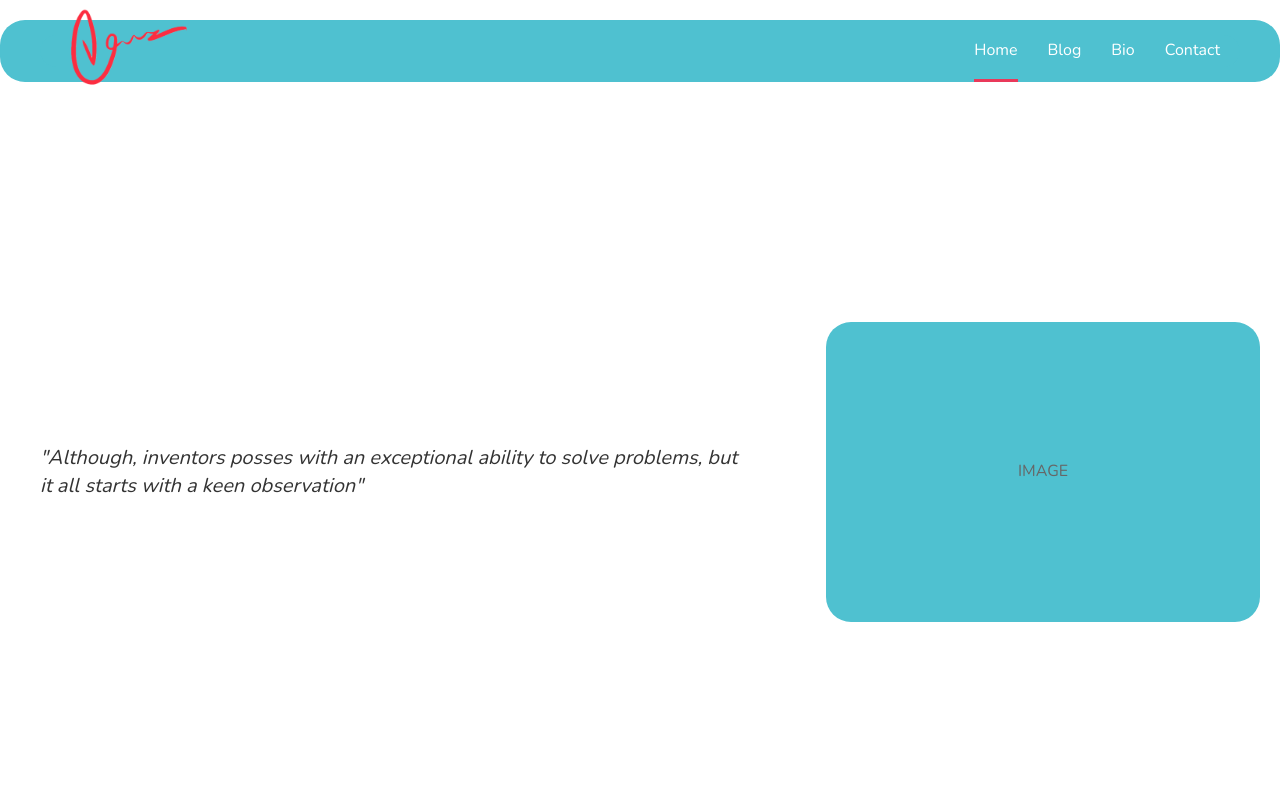
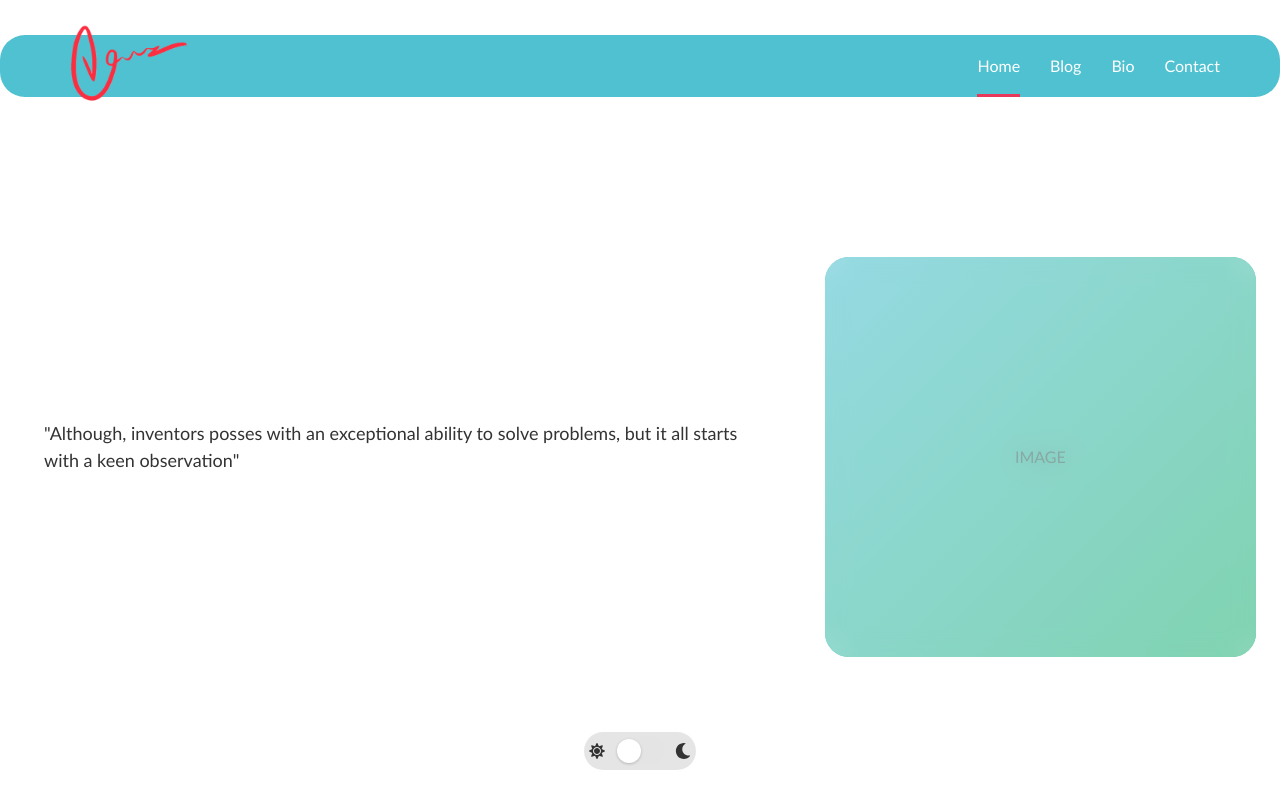
Before and after one commit to manthenavamsi/personal-website, a React (Create React App) app: page / in a window 1280 px wide. Shown: the top 808 px of the page. Built offline with nearby package versions, Linux system fonts and the light colour scheme.

Commit message:
Update website color scheme to red (#f0544f)

```diff
--- a/src/App.js
+++ b/src/App.js
@@ -6,6 +6,7 @@ import Bio from './pages/Bio'; // Rename import from About to Bio
 import Blog from './pages/Blog';
 import BlogPost from './component/BlogPost';
 import Contact from './pages/Contact';
+import ThemeToggle from './component/ThemeToggle';
 import './assets/css/styles.css';
 
 function App() {
@@ -16,10 +17,11 @@ function App() {
         <Routes>
           <Route path="/" element={<Home />} />
           <Route path="/blog" element={<Blog />} />
-          <Route path="/blog/:id" element={<BlogPost />} /> {/* This route is crucial */}
-          <Route path="/bio" element={<Bio />} /> {/* Change path from /about to /bio */}
+          <Route path="/blog/:id" element={<BlogPost />} />
+          <Route path="/bio" element={<Bio />} />
           <Route path="/contact" element={<Contact />} />
         </Routes>
+        <ThemeToggle />
       </div>
     </Router>
   );
--- a/src/assets/css/styles.css
+++ b/src/assets/css/styles.css
@@ -1,7 +1,21 @@
 /* Global Styles */
 
-/* Import Google Font */
-@import url('https://fonts.googleapis.com/css2?family=Nunito:wght@300;600&display=swap');
+/* Import Google Fonts */
+@import url('https://fonts.googleapis.com/css2?family=Inter:wght@300;400;500;600&family=Plus+Jakarta+Sans:wght@400;500;600&display=swap');
+
+:root {
+  --primary: #f0544f;
+  --secondary: #2CB67D;
+  --surface: #ffffff;
+  --surface-glass: rgba(255, 255, 255, 0.8);
+  --background: #ffffff;
+  --text: #333333;
+  --heading: #333333;
+  --glass-border: rgba(240, 84, 79, 0.2);
+  --glass-shadow: rgba(0, 0, 0, 0.1);
+  --backdrop: rgba(255, 255, 255, 0.9);
+}
+
 * {
     margin: 0;
     padding: 0;
@@ -10,86 +24,98 @@
     font-weight: 300;
 }
 
+/* Glass effect utilities */
+.glass {
+  background: var(--surface-glass);
+  backdrop-filter: blur(12px);
+  border: 1px solid var(--glass-border);
+  box-shadow: 0 4px 16px var(--glass-shadow);
+}
+
 html {
   scroll-behavior: smooth;
 }
 
 body {
   line-height: 1.6;
-  color: #333;
+  color: var(--text);
+  background: var(--background);
+  min-height: 100vh;
 }
 
 .container {
   max-width: 1400px;
   margin: 0 auto;
-  padding: 0 20px;
-  margin-top: 150px; /* Adds space above your main content */
+  padding: 0 24px;
+  margin-top: 120px;
 }
 
 h1, h2, h3, h4, h5, h6 {
+  font-family: 'Plus Jakarta Sans', sans-serif;
   font-weight: 600;
-  margin-bottom: 1rem;
-  color: #333;
+  margin-bottom: 1.5rem;
+  color: var(--heading);
+  letter-spacing: -0.02em;
+  line-height: 1.3;
 }
 
 /* Header */
 header {
-  background-color: #4FC1D0;
+  background-color: var(--primary);
   padding: 15px 0;
   border-radius: 25px;
-  margin: 20px auto;
+  margin: 35px auto;
   max-width: 1400px;
-  position: relative; /* Positioning context for absolute elements */
+  position: relative;
 }
 
 nav {
-  width: calc(100% - 80px); /* Subtracts 40px from each side */
-  margin: 0 auto; /* Centers the nav bar */
-  background-color: #4FC1D0; /* Your turquoise color */
+  width: calc(100% - 80px);
+  margin: 0 auto;
+  background-color: var(--primary);
   border-radius: 25px;
   padding: 3px 20px;
   display: flex;
-  justify-content: flex-end; /* Push menu items to the right */
+  justify-content: flex-end;
   align-items: center;
-  min-height: 30px; /* Set a minimum height for the navbar */
+  min-height: 30px;
 }
 
 .logo {
-  position: absolute;
-  /*top: 0px; /* Negative value to make logo break out */
-  left: 50px; /* Adjust as needed */
-  z-index: 15; /* Ensure logo appears above nav bar */
+  flex: 0 0 auto;
+  margin-right: 20px;
 }
 
 .logo img {
-  width: 150px; /* Adjust size as needed */
+  width: 120px;
   height: auto;
+  transition: opacity 0.3s ease;
 }
 
 .logo a {
   font-size: 20px;
-  font-weight: bold;
-  color: white;
+  font-family: 'Plus Jakarta Sans', sans-serif;
+  font-weight: 600;
+  color: var(--heading);
   text-decoration: none;
-  transition: opacity 0.3s ease;
+  transition: all 0.3s ease;
+  letter-spacing: -0.02em;
 }
 
-.logo a:hover {
-  opacity: 0.8;
+.logo:hover img {
+  transform: scale(1.02);
 }
 
 .nav-links {
   display: flex;
-  gap: 30px; /* Space between menu items */
+  gap: 30px;
 }
 
 .nav-links a {
   color: white;
   text-decoration: none;
   position: relative;
-  /*margin-left: 30px;*/
   font-weight: 500;
-  /*transition: all 0.3s ease;*/
 }
 
 .nav-links a:hover {
@@ -100,16 +126,72 @@ nav {
   position: relative;
 }
 
-/* Alternative approach using ::after pseudo-element for more styling control */
 .nav-links a.active::after {
   content: "";
   position: absolute;
-  bottom: -18px; /* Adjust this value to position the line exactly where you want it */
+  bottom: -18px;
   left: 0;
   width: 100%;
   height: 3px;
   transition: all 0.3s ease;
-  background-color: #E9395A; /* Red color */
+  background-color: #E9395A;
+}
+
+.theme-toggle-wrapper {
+  position: fixed;
+  bottom: 30px;
+  left: 50%;
+  transform: translateX(-50%);
+  display: flex;
+  align-items: center;
+  gap: 10px;
+  padding: 5px;
+  border-radius: 30px;
+  background: rgba(0, 0, 0, 0.1);
+  backdrop-filter: blur(10px);
+  z-index: 1000;
+}
+
+.theme-icon {
+  color: var(--text);
+  font-size: 16px;
+  transition: color 0.3s ease;
+}
+
+.theme-toggle {
+  position: relative;
+  width: 50px;
+  height: 28px;
+  border: none;
+  border-radius: 14px;
+  background-color: #e4e4e4;
+  cursor: pointer;
+  transition: background-color 0.3s ease;
+  padding: 0;
+}
+
+.theme-toggle.dark {
+  background-color: var(--primary);
+}
+
+.toggle-track {
+  position: absolute;
+  top: 2px;
+  left: 2px;
+  width: 24px;
+  height: 24px;
+  background-color: white;
+  border-radius: 50%;
+  transition: transform 0.3s ease;
+  box-shadow: 0 1px 3px rgba(0, 0, 0, 0.2);
+}
+
+.theme-toggle.dark .toggle-track {
+  transform: translateX(22px);
+}
+
+.theme-toggle:hover .toggle-track {
+  box-shadow: 0 2px 5px rgba(0, 0, 0, 0.3);
 }
 
 
@@ -125,22 +207,37 @@ nav {
 
 .hero-quote {
   max-width: 60%;
-  font-size: 20px;
-  font-weight: 400;
-  line-height: 1.4;
-  font-style: italic;
+  font-size: 18px;
+  line-height: 1.5;
   padding: 20px;
+  color: var(--text);
+  text-align: left;
+  margin-bottom: 20px;
 }
 
 .hero-image {
   width: 35%;
-  background-color: #4FC1D0;
-  min-height: 300px;
-  border-radius: 25px;
+  background: linear-gradient(135deg, var(--primary) 0%, var(--secondary) 100%);
+  min-height: 400px;
+  border-radius: 24px;
   display: flex;
   align-items: center;
   justify-content: center;
-  color: #666;
+  color: var(--heading);
+  position: relative;
+  overflow: hidden;
+}
+
+.hero-image::before {
+  content: '';
+  position: absolute;
+  top: 0;
+  left: 0;
+  right: 0;
+  bottom: 0;
+  background: var(--surface-glass);
+  backdrop-filter: blur(12px);
+  opacity: 0.5;
 }
 
 
@@ -173,7 +270,7 @@ nav {
 .list-view .blog-image {
   min-width: 300px;
   height: 200px;
-  background-color: #4FC1D0;
+  background-color: var(--primary);
   display: flex;
   align-items: center;
   justify-content: center;
@@ -222,7 +319,7 @@ nav {
 }
 
 .view-option.active {
-  background-color: #4FC1D0;
+  background-color: var(--primary);
   color: white;
 }
 
@@ -246,6 +343,7 @@ nav {
   margin: 0;
   font-size: 22px;
   font-weight: 500;
+  color: #777;
   color: #333;
 }
 
@@ -267,7 +365,7 @@ nav {
 
 .about-image {
   flex: 1;
-  background-color: #4FC1D0;
+  background-color: var(--primary);
   min-height: 250px;
   border-radius: 15px;
   display: flex;
@@ -364,7 +462,7 @@ nav {
 
 .form-group input:focus,
 .form-group textarea:focus {
-  border-color: #4FC1D0;
+  border-color: var(--primary);
   background-color: rgba(79, 193, 208, 0.05);
   box-shadow: 0 2px 5px rgba(0,0,0,0.05);
 }
@@ -375,7 +473,7 @@ nav {
 }
 
 .submit-btn {
-  background-color: #4FC1D0;
+  background-color: var(--primary);
   color: white;
   border: none;
   padding: 10px 30px;
@@ -386,14 +484,51 @@ nav {
 }
 
 .submit-btn:hover {
-  background-color: #3ba8b7;
+  background-color: #d64a45;
   transform: translateY(-2px);
 }
 
 /* Animation */
+/* Scrollbar Styling */
+::-webkit-scrollbar {
+  width: 12px;
+}
+
+::-webkit-scrollbar-track {
+  background: var(--background);
+}
+
+::-webkit-scrollbar-thumb {
+  background: var(--surface-glass);
+  border: 3px solid var(--background);
+  border-radius: 6px;
+}
+
+::-webkit-scrollbar-thumb:hover {
+  background: var(--primary);
+}
+
+/* Animations */
 @keyframes fadeIn {
-  from { opacity: 0; transform: translateY(20px); }
-  to { opacity: 1; transform: translateY(0); }
+  from {
+    opacity: 0;
+    transform: translateY(20px);
+    backdrop-filter: blur(0);
+  }
+  to {
+    opacity: 1;
+    transform: translateY(0);
+    backdrop-filter: blur(12px);
+  }
+}
+
+@keyframes shimmer {
+  from {
+    background-position: 0% 0%;
+  }
+  to {
+    background-position: 200% 0%;
+  }
 }
 
 /* Responsive Design */
@@ -467,14 +602,14 @@ nav {
 }
 
 .logo {
-  display: flex;
-  align-items: center;
+  position: absolute;
+  left: 50px;
+  z-index: 15;
 }
 
-.logo-image {
-  height: 20px; /* Adjust height as needed */
-  width: auto; /* Maintain aspect ratio */
-  max-width: 100%;
+.logo img {
+  width: 150px;
+  height: auto;
 }
 
 /* If you want to add hover effect */
@@ -497,7 +632,7 @@ nav {
 .back-to-blogs-btn-bottom {
   background-color: transparent;
   border: none;
-  color: #4FC1D0;
+  color: var(--primary);
   cursor: pointer;
   display: flex;
   align-items: center;
@@ -509,7 +644,7 @@ nav {
 
 .back-to-blogs-btn:hover,
 .back-to-blogs-btn-bottom:hover {
-  color: #3ba8b7;
+  color: #d64a45;
 }
 
 .blog-post-header {
@@ -570,7 +705,7 @@ nav {
 
 .prev-post,
 .next-post {
-  color: #4FC1D0;
+  color: var(--primary);
   text-decoration: none;
   display: flex;
   align-items: center;
@@ -580,7 +715,7 @@ nav {
 
 .prev-post:hover,
 .next-post:hover {
-  color: #3ba8b7;
+  color: #d64a45;
 }
 
 .blog-post-loading {
@@ -660,7 +795,7 @@ nav {
 .tile-view .blog-image {
   width: calc(100% - 30px); /* Reduce width to create horizontal gaps */
   height: 200px;
-  background-color: #4FC1D0;
+  background-color: var(--primary);
   display: flex;
   align-items: center;
   justify-content: center;
@@ -754,7 +889,7 @@ nav {
 .list-view .blog-image {
   width: 200px;
   min-width: 200px;
-  background-color: #4FC1D0;
+  background-color: var(--primary);
   display: flex;
   align-items: center;
   justify-content: center;
--- a/src/component/Header.js
+++ b/src/component/Header.js
@@ -1,6 +1,6 @@
 import React from 'react';
 import { Link, useLocation } from 'react-router-dom';
-import logoImage from '../assets/images/Vamsi-logo.PNG'; // Import your logo
+import logoImage from '../assets/images/Vamsi-logo.PNG';
 
 function Header() {
   const location = useLocation();
--- /dev/null
+++ b/src/component/ThemeToggle.js
@@ -0,0 +1,43 @@
+import React, { useState, useEffect } from 'react';
+import { FaSun, FaMoon } from 'react-icons/fa';
+
+const ThemeToggle = () => {
+  const [isDark, setIsDark] = useState(false);
+
+  useEffect(() => {
+    const root = document.documentElement;
+    if (isDark) {
+      root.style.setProperty('--primary', '#7F5AF0');
+      root.style.setProperty('--surface', 'rgba(255, 255, 255, 0.8)');
+      root.style.setProperty('--surface-glass', 'rgba(255, 255, 255, 0.1)');
+      root.style.setProperty('--background', '#16161A');
+      root.style.setProperty('--text', '#94A1B2');
+      root.style.setProperty('--heading', '#FFFFFE');
+      root.style.setProperty('--glass-border', 'rgba(255, 255, 255, 0.08)');
+    } else {
+      root.style.setProperty('--primary', '#4FC1D0');
+      root.style.setProperty('--surface', '#ffffff');
+      root.style.setProperty('--surface-glass', 'rgba(255, 255, 255, 0.8)');
+      root.style.setProperty('--background', '#ffffff');
+      root.style.setProperty('--text', '#333333');
+      root.style.setProperty('--heading', '#333333');
+      root.style.setProperty('--glass-border', 'rgba(79, 193, 208, 0.2)');
+    }
+  }, [isDark]);
+
+  return (
+    <div className="theme-toggle-wrapper">
+      <FaSun className="theme-icon sun" />
+      <button
+        onClick={() => setIsDark(!isDark)}
+        className={`theme-toggle ${isDark ? 'dark' : 'light'}`}
+        aria-label="Toggle theme"
+      >
+        <span className="toggle-track" />
+      </button>
+      <FaMoon className="theme-icon moon" />
+    </div>
+  );
+};
+
+export default ThemeToggle;
```
Also changed, not shown: src/component/BlogPost.js (+5 -6 lines).
